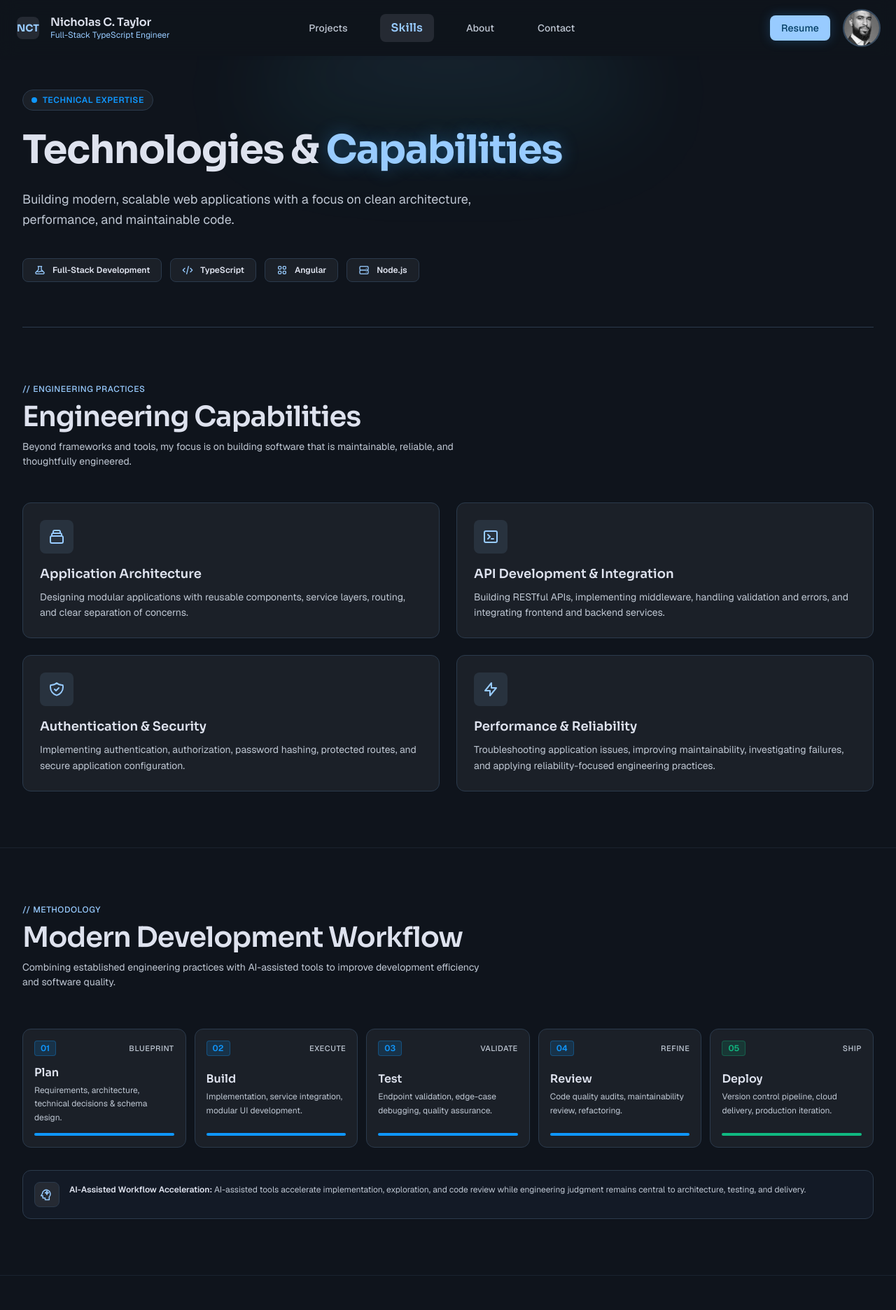
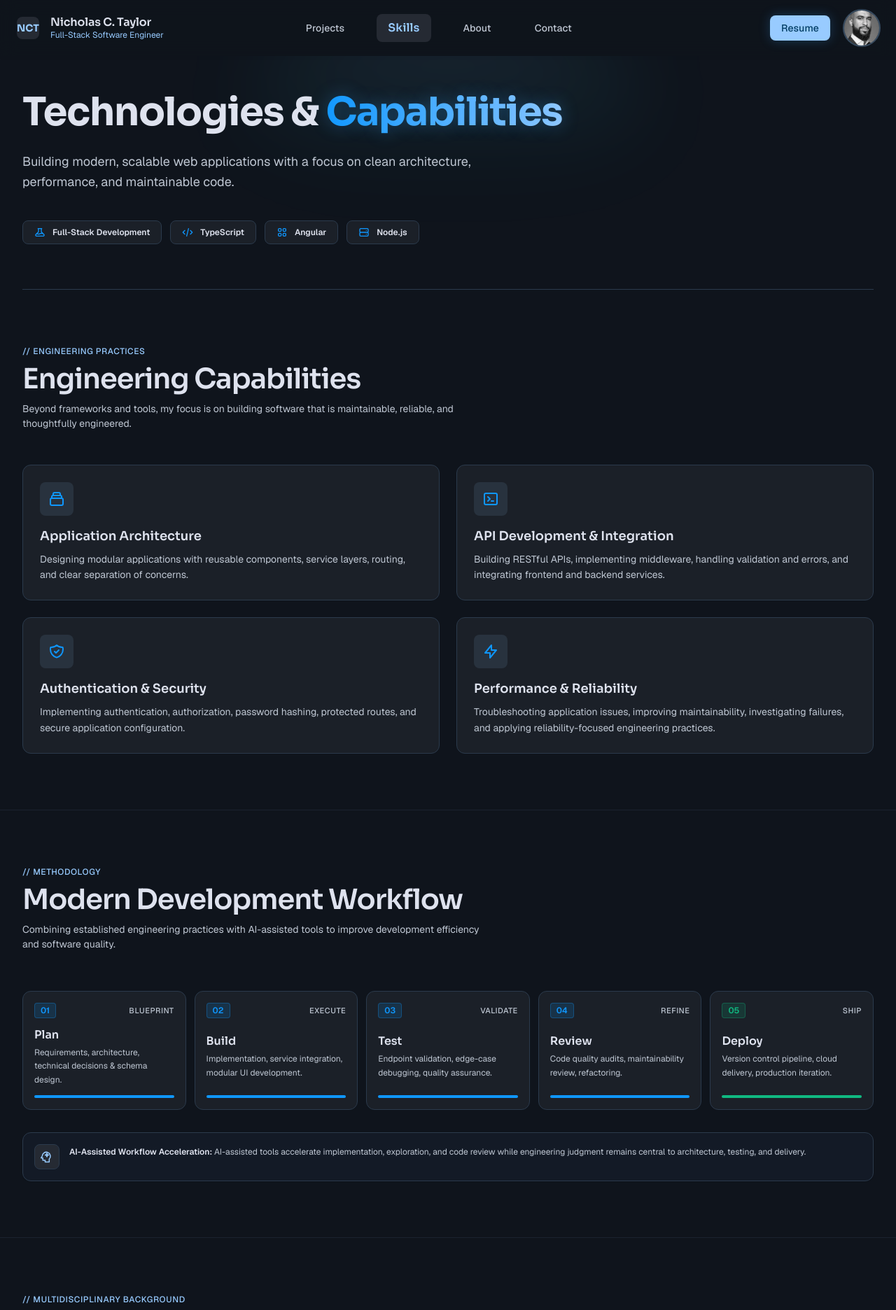
Before and after one commit to southnick225/portfolio_resurrection, a Node server app: page /skills in a window 1280 px wide. Shown: the top 1872 px of the page at 70% size. Run offline with Node 20, Linux system fonts and the light colour scheme.

Commit message:
style(update):add text color and text gradients

```diff
--- a/src/public/css/homepage.css
+++ b/src/public/css/homepage.css
@@ -48,7 +48,7 @@
   font: 700 56px/64px "Sora", sans-serif;
   letter-spacing: -0.025em;
 }
-.hero-highlight { color: var(--header-primary); text-shadow: 0 0 24px rgb(56 170 255 / 35%); }
+.hero-highlight { color: #0F97FF; text-shadow: 0 0 24px rgb(56 170 255 / 35%); }
 .hero-description { max-width: 768px; margin: 0 0 40px; color: var(--header-muted); font-size: 18px; line-height: 1.625; }
 .hero-actions { display: flex; flex-wrap: wrap; gap: 16px; margin-bottom: 64px; }
 .hero-button { display: inline-flex; justify-content: center; align-items: center; gap: 8px; min-height: 48px; padding: 12px 24px; border-radius: 8px; font: 600 16px/24px "Sora", sans-serif; text-decoration: none; }
--- a/src/public/css/skillsPage.css
+++ b/src/public/css/skillsPage.css
@@ -27,16 +27,24 @@
   margin-top: 64px;
   border-bottom: 1px solid var(--color-border);
 }
-.skills-eyebrow, .workflow-stage { --color-primary: #0f97ff; --color-primary-hover: #38aaff; }
-.skills-eyebrow { display: inline-flex; align-items: center; gap: 8px; padding: 6px 12px; margin-bottom: 24px; border: 1px solid var(--color-border); border-radius: 999px; background: var(--color-surface); color: var(--color-primary); font-size: 12px; line-height: 16px; font-weight: 600; letter-spacing: 0.05em; text-transform: uppercase; }
-.skills-status-dot { flex-shrink: 0; width: 8px; height: 8px; border-radius: 50%; background: var(--color-primary); }
-.skills-eyebrow-prefix { display: none; }
+.workflow-stage { --color-primary: #0f97ff; --color-primary-hover: #38aaff; }
 .skills-hero h1 { max-width: 1000px; margin: 0 0 24px; font: 700 56px/64px "Sora", sans-serif; letter-spacing: -0.025em; }
-.skills-hero h1 > span { color: var(--color-primary); text-shadow: 0 0 24px rgb(56 170 255 / 35%); }
+.skills-hero h1 > span { color: #0F97FF; text-shadow: 0 0 24px rgb(56 170 255 / 35%); }
+@supports (background-clip: text) or (-webkit-background-clip: text) {
+  .skills-hero h1 > span {
+    background: linear-gradient(90deg, #0F97FF, #98CBFF);
+    -webkit-background-clip: text;
+    background-clip: text;
+    color: transparent;
+  }
+}
+@media (forced-colors: active) {
+  .skills-hero h1 > span { background: none; color: CanvasText; text-shadow: none; }
+}
 .skills-description { max-width: 672px; margin: 0; color: var(--color-text-secondary); font-size: 18px; line-height: 1.625; }
 .skills-technologies { display: flex; flex-wrap: wrap; gap: 12px; padding: 0; margin: 40px 0 0; list-style: none; }
 .skills-technologies li { display: inline-flex; align-items: center; gap: 10px; padding: 8px 16px; border: 1px solid var(--color-border); border-radius: 8px; background: var(--color-surface); font-size: 12px; line-height: 16px; font-weight: 600; }
-.skills-technologies svg { flex-shrink: 0; color: var(--color-primary); }
+.skills-technologies svg { flex-shrink: 0; color: #0F97FF; }
 .engineering-capabilities { padding-block: 80px; border-bottom: 1px solid rgb(43 58 76 / 40%); }
 .capabilities-inner, .skills-projects-inner, .experience-inner, .workflow-inner { max-width: 1280px; margin-inline: auto; padding-inline: 32px; }
 .capabilities-heading, .skills-projects-heading, .experience-heading, .workflow-heading { margin-bottom: 48px; }
@@ -45,15 +53,12 @@
 .capabilities-description, .skills-projects-description, .experience-description, .workflow-description { max-width: 672px; margin: 0; color: var(--color-text-secondary); font-size: 14px; line-height: 1.5; }
 .capabilities-grid { display: grid; grid-template-columns: repeat(2, minmax(0, 1fr)); gap: 24px; }
 .capability-card { padding: 24px; border: 1px solid var(--color-border); border-radius: 12px; background: var(--color-surface); }
-.capability-icon { display: grid; place-items: center; width: 48px; height: 48px; margin-bottom: 16px; border-radius: 8px; background: rgb(152 203 255 / 10%); color: var(--color-primary); }
+.capability-icon { display: grid; place-items: center; width: 48px; height: 48px; margin-bottom: 16px; border-radius: 8px; background: rgb(152 203 255 / 10%); color: #0F97FF; }
 .capability-card h3 { margin: 0 0 8px; font: 600 18px/1.5 "Sora", sans-serif; }
 .capability-card p { margin: 0; color: var(--color-text-secondary); font-size: 14px; line-height: 1.625; }
 @media (min-width: 768px) and (max-width: 1023px) {
   .skills-hero { padding: 24px 0 0;}
   .skills-hero-inner { max-width: 820px; }
-  .skills-eyebrow { padding-block: 4px; margin-bottom: 16px; font: 600 11px/16px "Geist", sans-serif; }
-  .skills-eyebrow-prefix { display: inline; }
-  .skills-status-dot { box-shadow: 0 0 8px var(--color-primary); }
   .skills-hero h1 { margin-bottom: 16px; font-size: 40px; line-height: 1.25; font-weight: 600; }
   .skills-description { max-width: 576px; font-size: 16px; }
   .skills-technologies { gap: 10px; margin-top: 24px; }
@@ -74,8 +79,6 @@
 @media (max-width: 767px) {
   .skills-hero { padding: 24px 0 0; margin-top: 0; }
   .skills-hero-inner { padding-inline: 16px; }
-  .skills-eyebrow { padding: 0; margin-bottom: 10px; border: 0; border-radius: 0; background: transparent; font: 600 11px/16px "Geist", sans-serif; }
-  .skills-eyebrow-prefix { display: inline; }
   .skills-hero h1 { margin-bottom: 12px; font-size: 28px; line-height: 36px; font-weight: 600; letter-spacing: -0.02em; }
   .skills-description { font-size: 14px; line-height: 1.625; }
   .skills-technologies { gap: 8px; margin-top: 24px; }
--- a/src/views/pages/skillsPage.ejs
+++ b/src/views/pages/skillsPage.ejs
@@ -21,7 +21,6 @@
     <main>
         <section class="skills-hero" aria-labelledby="skills-heading">
             <div class="skills-hero-inner">
-                <div class="skills-eyebrow"><span class="skills-status-dot" aria-hidden="true"></span><span><span class="skills-eyebrow-prefix">// </span>Technical Expertise</span></div>
                 <h1 id="skills-heading">Technologies &amp; <span>Capabilities</span></h1>
                 <p class="skills-description">Building modern, scalable web applications with a focus on clean architecture, performance, and maintainable code.</p>
                 <ul class="skills-technologies" aria-label="Core technologies">
--- a/src/views/partials/header.ejs
+++ b/src/views/partials/header.ejs
@@ -4,8 +4,8 @@
             <span class="brand-logo" aria-hidden="true">NCT</span>
             <span class="brand-copy">
                 <span class="brand-name">Nicholas C. Taylor</span>
-                <span class="brand-role">Full-Stack TypeScript Engineer</span>
-                <span class="brand-page">Full-Stack TypeScript Engineer</span>
+                <span class="brand-role">Full-Stack Software Engineer</span>
+                <span class="brand-page">Full-Stack Software Engineer</span>
             </span>
         </a>
         <nav class="desktop-navigation" aria-label="Primary navigation">
```
Also changed, not shown: docs/architecture.md (+1 -1 lines), src/public/css/aboutPage.css (+12 -0 lines), src/public/css/contactPage.css (+12 -0 lines), src/public/css/projectsPage.css (+13 -1 lines).
